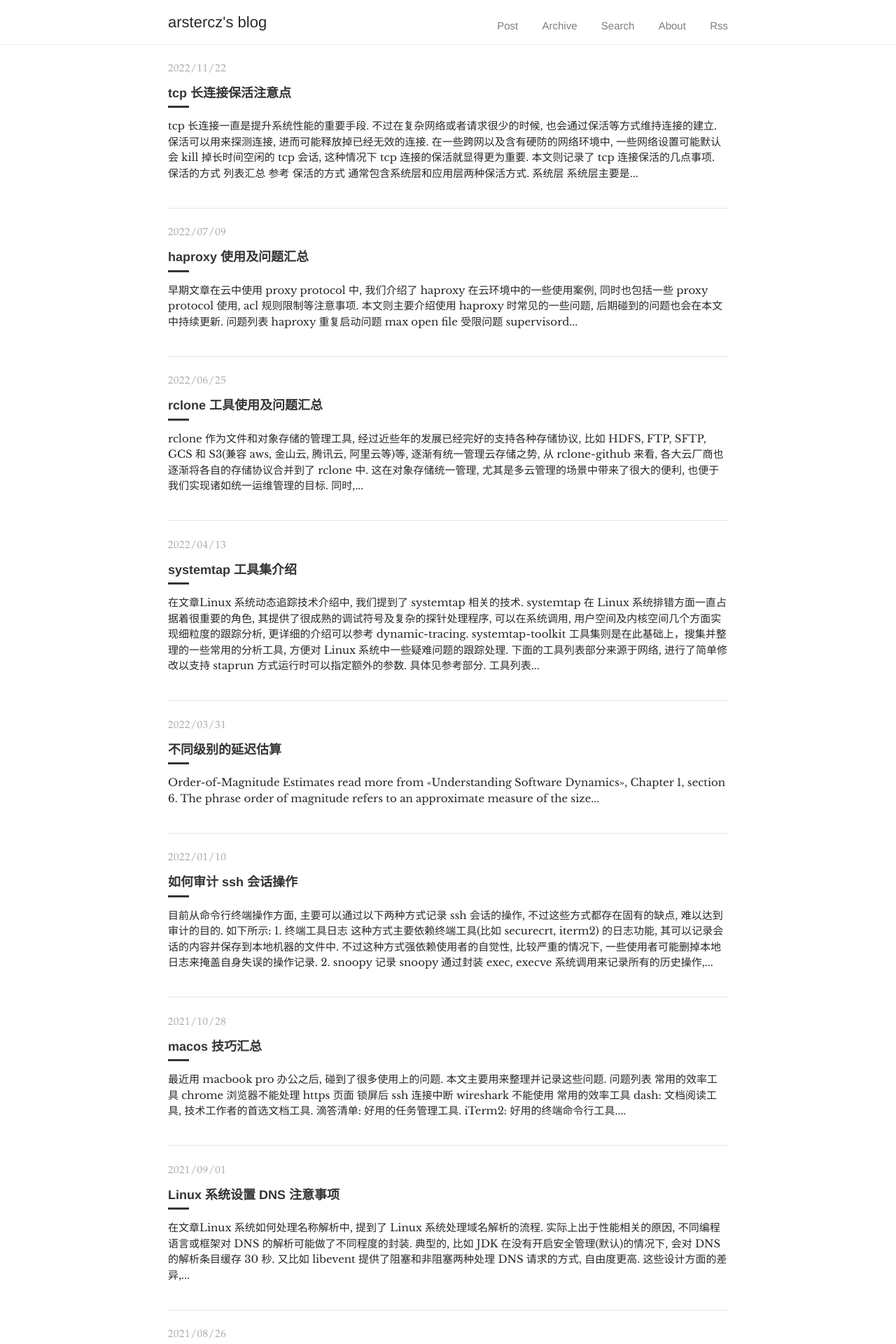
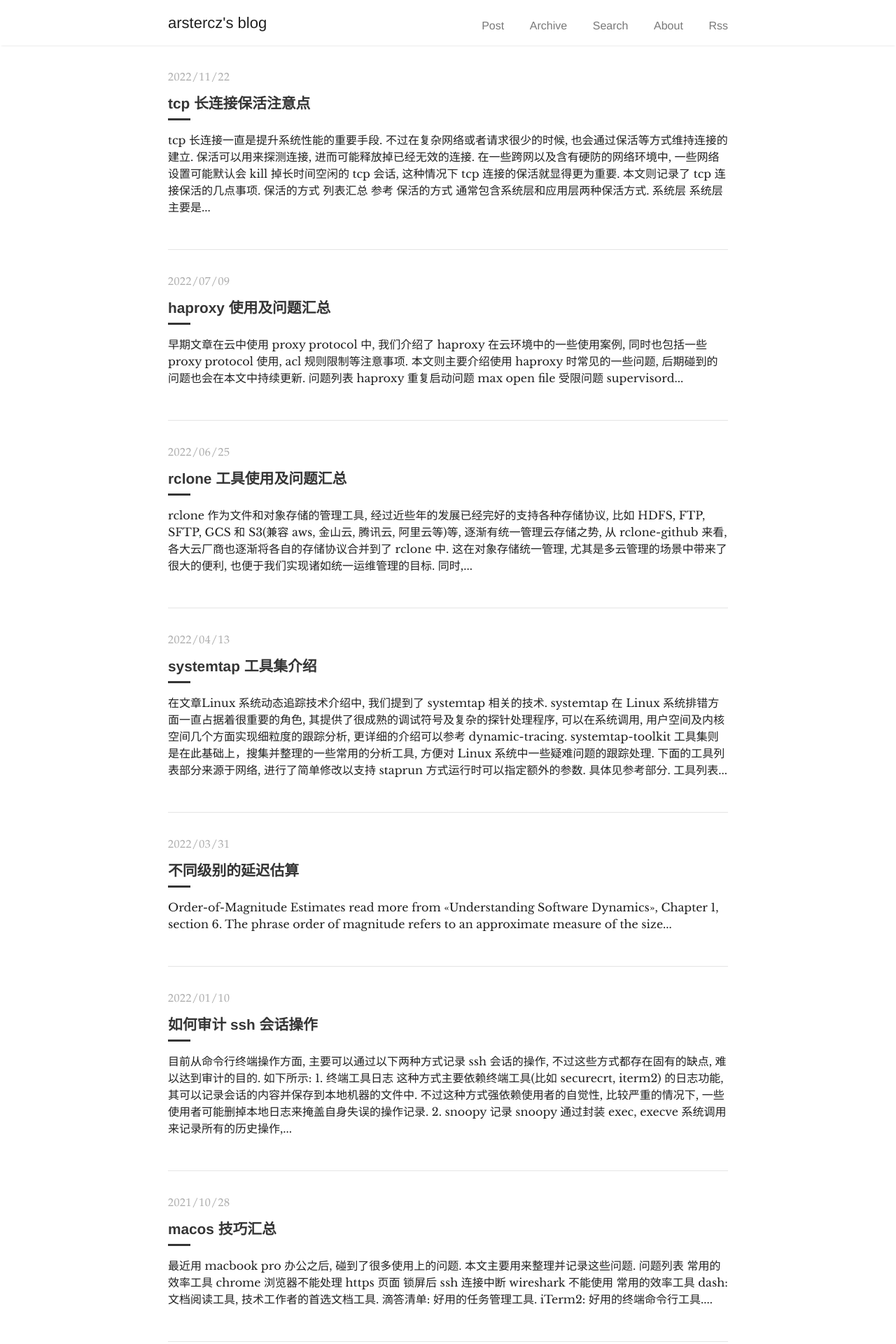
Before and after one commit to arstercz/arstercz.github.io, a Jekyll site: the page built from index.html, in a window 1280 px wide. Shown: the top 1920 px of the page at 70% size. Built offline with Jekyll 4.4.1, drawn with Linux system fonts in a browser that asks for light colours; the list of posts is cut into pages by our own code; comment, search, counter and statistics services are not loaded.

Commit message:
merge origin scss style

```diff
--- a/_sass/tale/_base.scss
+++ b/_sass/tale/_base.scss
@@ -16,7 +16,7 @@
   overflow-y: scroll;
 
   @media (min-width: 600px) {
-    font-size: 15px;
+    font-size: 16px;
   }
 }
 
--- a/_sass/tale/_catalogue.scss
+++ b/_sass/tale/_catalogue.scss
@@ -3,11 +3,11 @@
     border-bottom: 1px solid $grey-2;
     color: $default-color;
     display: block;
-    padding: 1.5rem 0;
+    padding: 2rem 0;
 
     &:hover .catalogue-line,
     &:focus .catalogue-line {
-      width: 4rem;
+      width: 5rem;
     }
 
     &:last-child {
@@ -25,8 +25,8 @@
     color: $default-shade;
     display: block;
     font-family: $sans-serif;
-    font-size: 1.2rem;
-    font-weight: 600;
+    font-size: 1.3rem;
+    font-weight: 700;
     margin: .5rem 0;
   }
 
--- a/_sass/tale/_code.scss
+++ b/_sass/tale/_code.scss
@@ -7,7 +7,7 @@
   background-color: $grey-3;
   border-radius: 3px;
   //color: $code-color;
-  font-size: 90%;
+  font-size: 85%;
   padding: .25em .5em;
 }
 
@@ -26,8 +26,8 @@
   background-color: $grey-3;
   border-radius: 3px;
   line-height: 1.4;
-  margin: 0 0 0.5rem;
-  padding: 0.5rem;
+  margin: 0 0 1rem;
+  padding: 1rem;
 
   pre {
     margin-bottom: 0;
--- a/_sass/tale/_layout.scss
+++ b/_sass/tale/_layout.scss
@@ -83,13 +83,13 @@
 .archive {
   a {
     color: $default-color;
-    font-size: 15px;
+    font-size: 16px;
   }
 
   a:hover{color: $blue}
   time {
     color: $lighten-gray;
-    font-size: 13px;
+    font-size: 14px;
     font-weight: 300;
     margin-left: 3px;
   }
@@ -147,6 +147,6 @@
 
   span {
     color: $default-color;
-    font-size: .9rem;
+    font-size: .8rem;
   }
 }
--- a/_sass/tale/_post.scss
+++ b/_sass/tale/_post.scss
@@ -15,7 +15,7 @@
   &-title {
     color: $default-shade;
     font-family: $sans-serif;
-    font-size: 1.5rem;
+    font-size: 1.8rem;
     margin: 1rem 0;
     text-align: center;
   }
@@ -44,7 +44,7 @@
     color: $default-tint;
     display: block;
     font-family: $sans-serif;
-    font-size: 0.8rem;
+    font-size: 0.9rem;
     font-style: normal;
     text-align: center;
   }
--- a/_sass/tale/_variables.scss
+++ b/_sass/tale/_variables.scss
@@ -1,27 +1,25 @@
 // Colors
-$default-color: #24292e;
-$default-shade: #353535;
-$default-tint: #aaa;
-$grey-1: #979797;
-$grey-2: #e5e5e5;
-$grey-3: #f6f8fa;
-$lighten-gray: #868e96;
-$dark-gray: #3e3e40;
-$dark-pink: #87314e;
-$white: #fff;
-$blue: #0395e7;
-$shadow-color: rgba(0, 0, 0, .2);
-//$code-color: #bf616a;
-$code-color: #000000;
-$table-border-color: #e9ecef;
-$table-background-color: #fefefe;
+$default-color: #202020 !default;
+$default-shade: #353535 !default;
+$default-tint: #aaa !default;
+$grey-1: #979797 !default;
+$grey-2: #e5e5e5 !default;
+$grey-3: #f6f8fa !default;
+$lighten-gray: #868e96 !default;
+$dark-gray: #3e3e40 !default;
+$dark-pink: #87314e !default;
+$white: #fff !default;
+$blue: #4a9ae1 !default;
+$shadow-color: rgba(0, 0, 0, .2) !default;
+$code-color: #000000 !default;
+$table-border-color: #e9ecef !default;
+$table-background-color: #fefefe !default;
 
 // Fonts
-// $serif-primary: 'monospace', 'PT Sans', 'Libre Baskerville', 'Times New Roman', Times, serif;
 $serif-primary: 'Libre Baskerville', 'Times New Roman', Times, serif !default;
 $serif-secondary: Palatino, 'Palatino LT STD', 'Palatino Linotype', 'Book Antiqua', 'Georgia', serif !default;
-$sans-serif: 'Helvetica Neue', 'Segoe UI', Helvetica, Arial, sans-serif;
-$monospaced: Menlo, Monaco, monospace;
+$sans-serif: 'Helvetica Neue', 'Segoe UI', Helvetica, Arial, sans-serif !default;
+$monospaced: Menlo, Monaco, monospace !default;
 
 @mixin box-sizing($type: border-box) {
   -webkit-box-sizing: $type;
```
